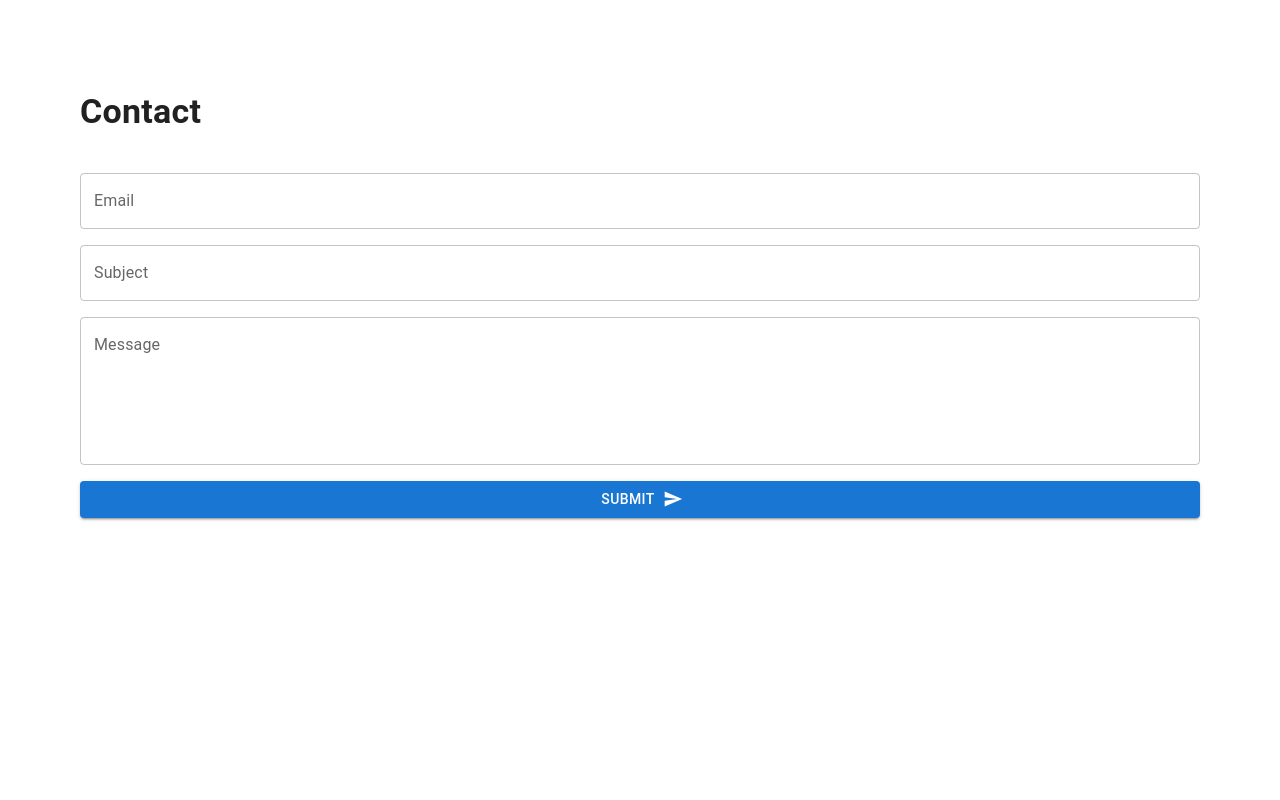
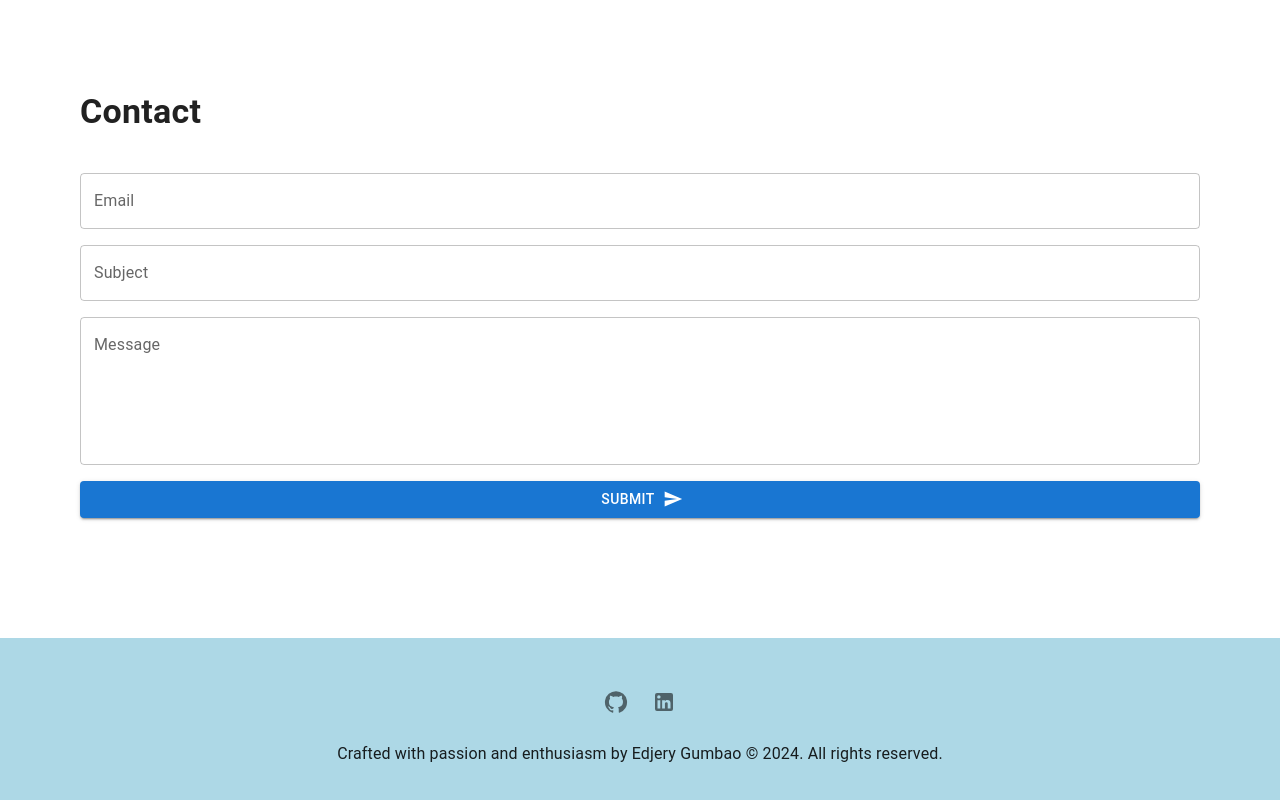
Before and after one commit to EdjeryGumbao/my-portfolio-project-ed, a React (Vite) app: page / in a window 1280 px wide. Shown: the part 2851-3651 px from the top of the page. Before the commit the page ends 3489 px from the top, so only its background shows below. Built offline with nearby package versions, Linux system fonts and the light colour scheme.

Commit message:
Add footer

```diff
--- a/src/App.tsx
+++ b/src/App.tsx
@@ -1,10 +1,11 @@
 import { Box, CssBaseline, Toolbar } from "@mui/material";
 import About from "./components/About";
+import Contact from "./components/Contact";
 import Header from "./components/Header";
 import Navbar from "./components/Navbar";
 import Projects from "./components/Projects";
 import Skills from "./components/Skills";
-import Contact from "./components/Contact";
+import Footer from "./components/Footer";
 
 function App() {
   return (
@@ -17,6 +18,7 @@ function App() {
       <Skills />
       <About />
       <Contact />
+      <Footer />
     </Box>
   );
 }
--- /dev/null
+++ b/src/components/Footer.tsx
@@ -0,0 +1,45 @@
+import { GitHub, LinkedIn } from "@mui/icons-material";
+import {
+  Box,
+  Container,
+  Grid,
+  IconButton,
+  Stack,
+  Typography,
+} from "@mui/material";
+import CopyrightIcon from "@mui/icons-material/Copyright";
+const iconSize = "large";
+
+const Footer = () => {
+  return (
+    <Box sx={{ bgcolor: "lightblue", textAlign: "center" }} px={5} py={5}>
+      <Stack spacing={2}>
+        <Box>
+          <IconButton
+            aria-label="GitHub"
+            href="https://github.com/Edjery"
+            target="_blank"
+            size={iconSize}
+          >
+            <GitHub />
+          </IconButton>
+          <IconButton
+            aria-label="LinkedIn"
+            href="https://www.linkedin.com/in/edjery-gumbao-4661b429a/"
+            target="_blank"
+            size={iconSize}
+          >
+            <LinkedIn />
+          </IconButton>
+        </Box>
+
+        <Typography>
+          Crafted with passion and enthusiasm by Edjery Gumbao © 2024. All
+          rights reserved.
+        </Typography>
+      </Stack>
+    </Box>
+  );
+};
+
+export default Footer;
```
